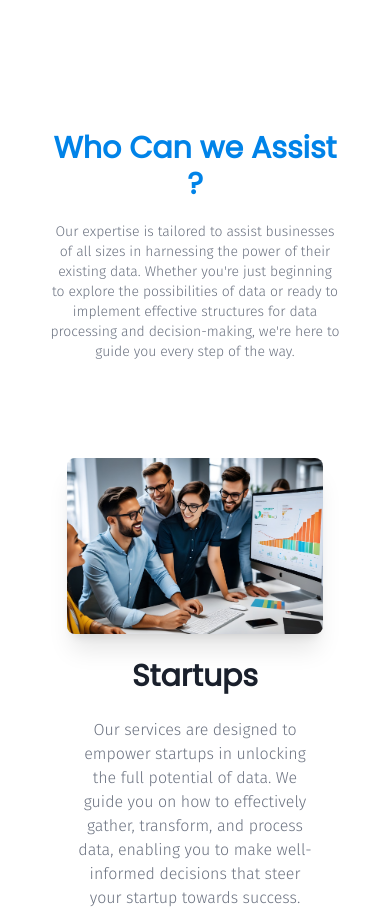
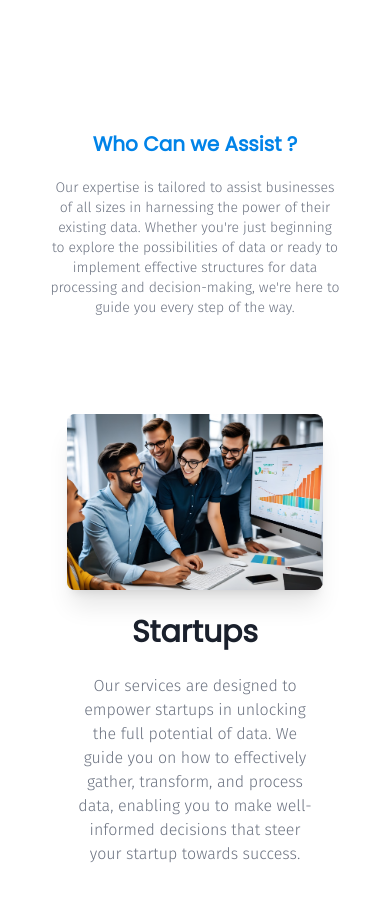
Before and after one commit to Karthik73965/metadantasol, a React (Vite) app: page / in a window 390 px wide. Shown: the part 3540-4459 px from the top of the page. Built offline with nearby package versions, Linux system fonts and the light colour scheme.

Commit message:
text size :(

```diff
--- a/src/components/Help/Help.jsx
+++ b/src/components/Help/Help.jsx
@@ -11,7 +11,7 @@ export const Help = () => {
       <center>
 
         <div className=''>
-          <div className='font-bold text-3xl text-[#0083e8] heading  md:text-5xl py-2'>
+          <div className='font-bold text-xl text-[#0083e8] heading  md:text-5xl py-2'>
             Who Can we Assist ?
           </div>
           <div className='text-sm sm:text-lg mt-3 description text-gray-500'>
```
